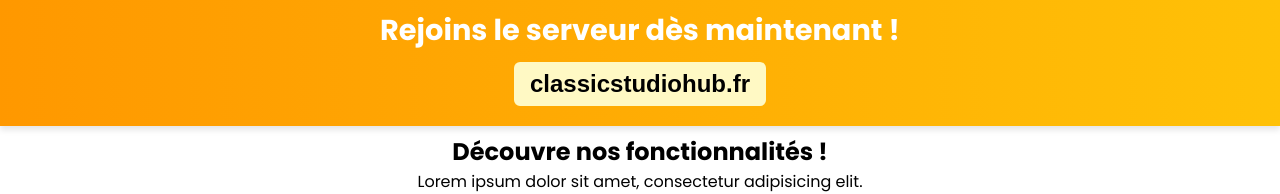
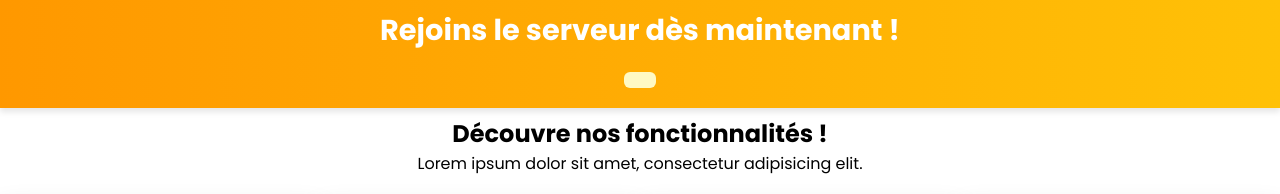
Before and after one commit to JesseeDantonio/classic-web, a Nuxt app: page / in a window 1280 px wide. Shown: the part 533-727 px from the top of the page. Built offline with nearby package versions, Linux system fonts and the light colour scheme.

Commit message:
refactor(Banner) : transformation de la bannière en composant dynamique
- L'IP du serveur est désormais passée via les props au lieu d'être codée en dur.
- Permet une meilleure réutilisabilité et flexibilité du composant.

```diff
--- a/components/Banner.vue
+++ b/components/Banner.vue
@@ -5,7 +5,7 @@
                 <h3>{{ title }}</h3>
                 <div class="ip-container">
                     <button @click="copier" class="copy-btn">
-                        {{ copied ? "Copié !" : "classicstudiohub.fr" }}
+                        {{ copied ? "Copié !" : ip }}
                     </button>
                 </div>
             </div>
@@ -15,16 +15,14 @@
 
 <script setup>
 
-defineProps({
-    title: String,
-    description: String,
+const props = defineProps({
+  title: String,
+  ip: String,
 });
-
-const ip = "classicstudiohub.fr"
 const copied = ref(false)
 
 function copier() {
-    navigator.clipboard.writeText(ip)
+    navigator.clipboard.writeText(props.ip)
     copied.value = true
     setTimeout(() => copied.value = false, 1000)
 }
```
